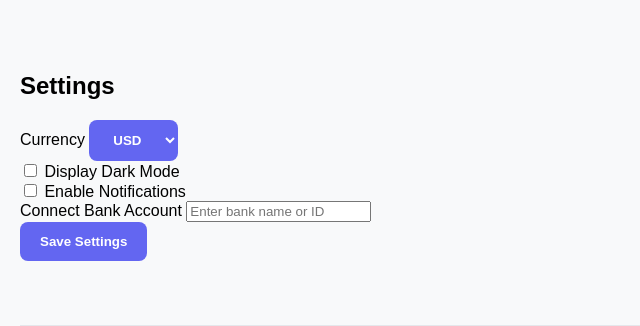
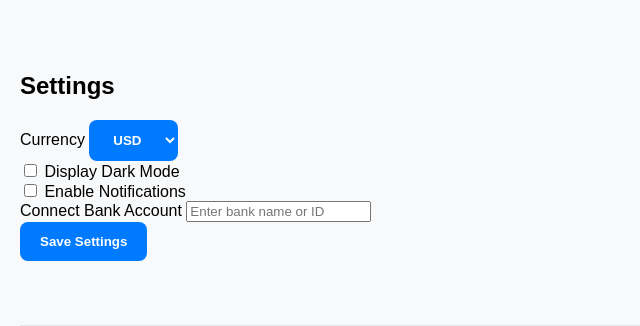
Before and after one commit to shsh7331/ExpenseTracker, a Flask app: page /settings in a window 1280 px wide. Shown: the part 109-435 px from the top of the page, without its empty margins (0-640 px from the left). Run offline with Flask 3, Linux system fonts and the light colour scheme; the visitor is signed in with stand-in values (Sample User, id 1); data that the repository does not hold is empty; some libraries are stand-ins or nearby versions.

Commit message:
Update style.css

```diff
--- a/static/style.css
+++ b/static/style.css
@@ -181,7 +181,7 @@ main {
 
 /* Buttons */
 .addexpenselogin-btn, .btn {
-  background-color: #6366f1;
+  background-color: #007BFF;
   color: white;
   padding: 0.75rem 1.25rem;
   border: none;
@@ -189,10 +189,6 @@ main {
   cursor: pointer;
   font-weight: 600;
   transition: background 0.3s ease;
-}
-
-.addexpenselogin-btn:hover, .btn:hover {
-  background-color: #007BFF;
 }
 
 
```
